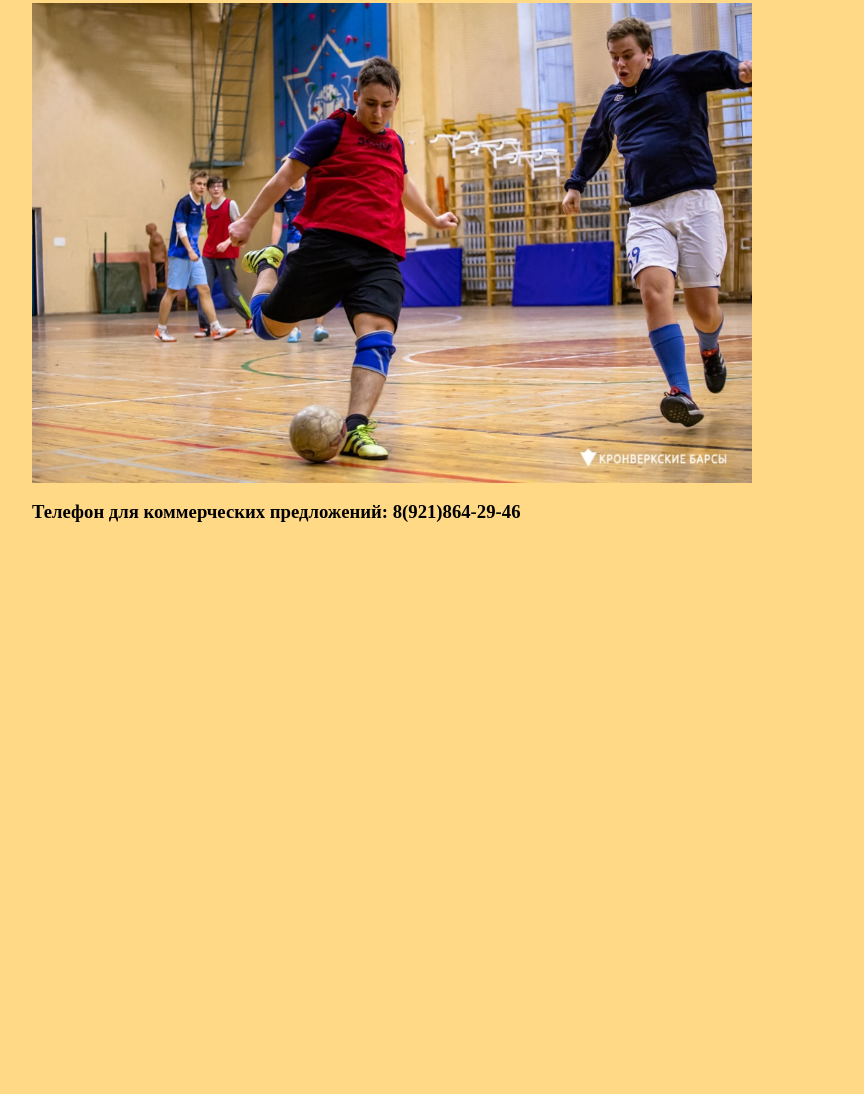
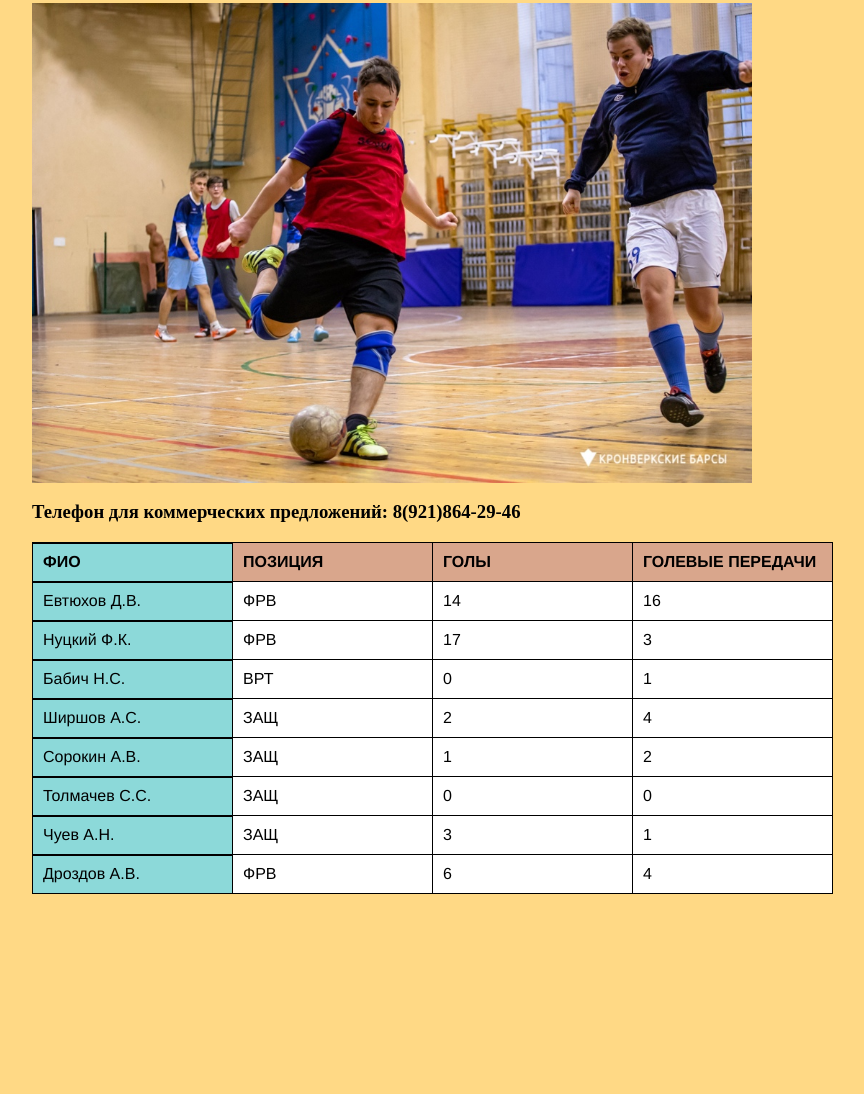
Before and after one commit to slikyumsh/Web_Labs, a plain HTML site: page index.html in a window 1280 px wide. Shown: the part 1338-2432 px from the top of the page, without its empty margins (0-864 px from the left). Before the commit the page ends 1880 px from the top, so only its background shows below. Drawn offline with Linux system fonts and the light colour scheme.

Commit message:
add: add table

```diff
--- a/index.html
+++ b/index.html
@@ -41,6 +41,68 @@
 
 <footer>
     <h3 class="contact-phone-number">Телефон для коммерческих предложений: 8(921)864-29-46</h3>
+    <div class="table-wrapper">
+        <table class="fl-table">
+            <thead>
+            <tr>
+                <th>ФИО</th>
+                <th>ПОЗИЦИЯ</th>
+                <th>ГОЛЫ</th>
+                <th>ГОЛЕВЫЕ ПЕРЕДАЧИ</th>
+            </tr>
+            </thead>
+            <tbody>
+            <tr>
+                <td>Евтюхов Д.В.</td>
+                <td>ФРВ</td>
+                <td>14</td>
+                <td>16</td>
+            </tr>
+            <tr>
+                <td>Нуцкий Ф.К.</td>
+                <td>ФРВ</td>
+                <td>17</td>
+                <td>3</td>
+            </tr>
+            <tr>
+                <td>Бабич Н.С.</td>
+                <td>ВРТ</td>
+                <td>0</td>
+                <td>1</td>
+            </tr>
+            <tr>
+                <td>Ширшов А.С.</td>
+                <td>ЗАЩ</td>
+                <td>2</td>
+                <td>4</td>
+            </tr>
+            <tr>
+                <td>Сорокин А.В.</td>
+                <td>ЗАЩ</td>
+                <td>1</td>
+                <td>2</td>
+            </tr>
+            <tr>
+                <td>Толмачев С.С.</td>
+                <td>ЗАЩ</td>
+                <td>0</td>
+                <td>0</td>
+            </tr>
+            <tr>
+                <td>Чуев А.Н.</td>
+                <td>ЗАЩ</td>
+                <td>3</td>
+                <td>1</td>
+            </tr>
+            <tr>
+                <td>Дроздов А.В.</td>
+                <td>ФРВ</td>
+                <td>6</td>
+                <td>4</td>
+            </tr>
+            <tbody>
+        </table>
+    </div>
 </footer>
 </body>
 </html>
--- a/style.css
+++ b/style.css
@@ -106,3 +106,65 @@ footer {
         height: 25rem;
     }
 }
+
+table {border-collapse: collapse; font-family: helvetica}
+td, th {border:  1px solid;
+    padding: 10px;
+    min-width: 200px;
+    background: white;
+    box-sizing: border-box;
+    text-align: left;
+}
+.table-container {
+    position: relative;
+    max-height:  300px;
+    width: 500px;
+    overflow: scroll;
+}
+
+thead th {
+    position: -webkit-sticky;
+    position: sticky;
+    top: 0;
+    z-index: 2;
+    background: hsl(20, 50%, 70%);
+}
+
+thead th:first-child {
+    left: 0;
+    z-index: 3;
+}
+
+tfoot {
+    position: -webkit-sticky;
+    bottom: 0;
+    z-index: 2;
+}
+
+tfoot td {
+    position: sticky;
+    bottom: 0;
+    z-index: 2;
+    background: hsl(20, 50%, 70%);
+}
+
+tfoot td:first-child {
+    z-index: 3;
+}
+
+tbody {
+    overflow: scroll;
+    height: 200px;
+}
+
+/* MAKE LEFT COLUMN FIXEZ */
+tr > :first-child {
+    position: -webkit-sticky;
+    position: sticky;
+    background: hsl(180, 50%, 70%);
+    left: 0;
+}
+/* don't do this */
+tr > :first-child {
+    box-shadow: inset 0px 1px black;
+}
```
